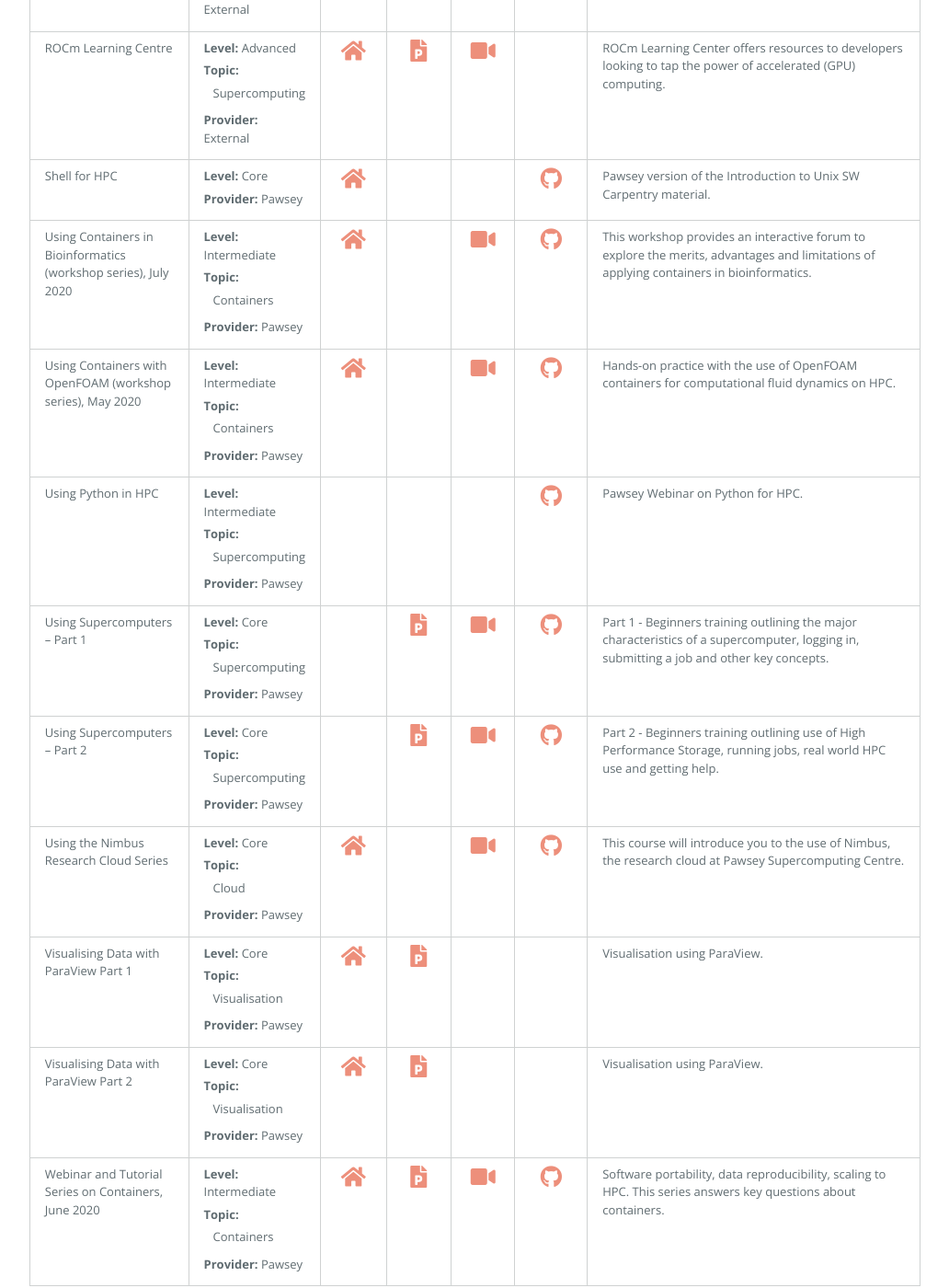
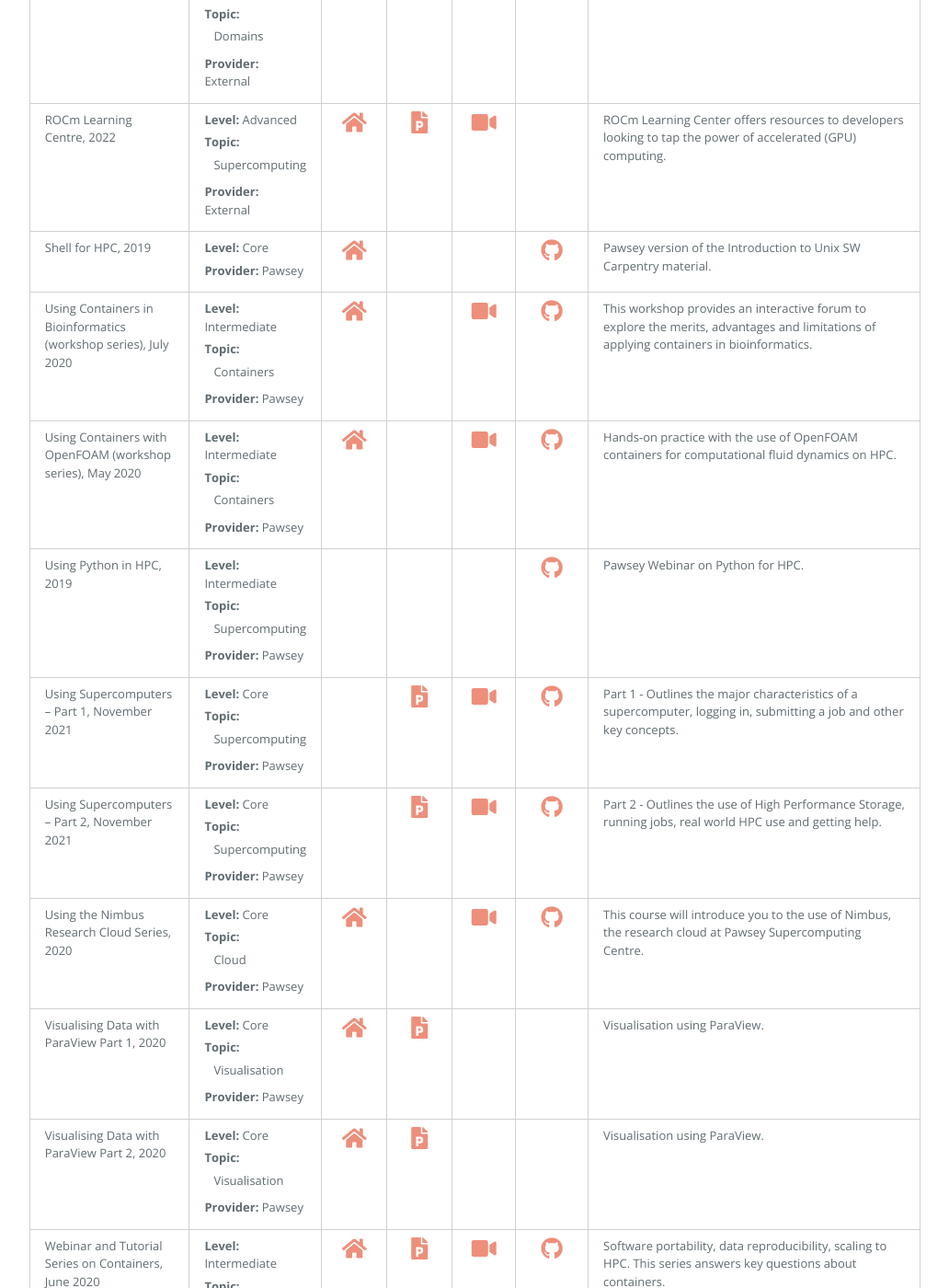
Before and after one commit to PawseySC/PawseySC.github.io, a Jekyll site: the page built from training.md, in a window 1280 px wide and 1400 px high, scrolled down 3635 px. Shown: the whole window at 92% size, without its empty margins (173-1205 px from the left). Built offline with Jekyll 4.4.1, drawn with Linux system fonts in a browser that asks for light colours; our own code applies the rules of GitHub Pages for plain Markdown files; the repository's description, which GitHub fills in, is left out; some of the changed text lies outside the part shown.

Commit message:
Update links.yml
Updated 3 links to new training materials and YouTube videos for Intro to Pawsey and Using Supercomputers Parts 1 and 2. Also, included best guesstimate dates of publication for the other training.

```diff
--- a/_data/links.yml
+++ b/_data/links.yml
@@ -1,6 +1,6 @@
 tableData:
 # Core
-- title: Introduction to the Pawsey Supercomputing Centre
+- title: Introduction to the Pawsey Supercomputing Research Centre, November 2021
   description: Advancing science through supercomputing.
   pageName: training.md
   level: Core
@@ -10,9 +10,9 @@
     - Cloud
     - Visualisation
   provider: Pawsey
-  ppt: https://support.pawsey.org.au/documentation/download/attachments/2162899/Introduction%20to%20Pawsey.pdf?api=v2
-  vid: https://www.youtube.com/watch?v=j2JFCsvsH1g&list=PLmu61dgAX-aZfevU9ZmtQ13bbOeF1GY5u&index=2
-- title: Pawsey Merit Allocation Training 2022
+  ppt: https://support.pawsey.org.au/documentation/download/attachments/2162899/Intro%20to%20Pawsey%2023Nov2021.pdf?api=v2
+  vid: https://www.youtube.com/watch?v=p4zJew_0nTI
+- title: Pawsey Merit Allocation Training, 2022
   description: Setonix overview and merit allocation schemes for 2022.
   pageName: training.md
   level: Core
@@ -20,25 +20,25 @@
   provider: Pawsey
   ppt: https://support.pawsey.org.au/documentation/download/attachments/2162899/Pawsey%20Merit%20Allocation%20Training%202021.pdf?api=v2
   vid: https://www.youtube.com/watch?v=XpAg5zsNu3g
-- title: Using Supercomputers – Part 1
-  description: Part 1 - Beginners training outlining the major characteristics of a supercomputer, logging in, submitting a job and other key concepts.
+- title: Using Supercomputers – Part 1, November 2021
+  description: Part 1 - Outlines the major characteristics of a supercomputer, logging in, submitting a job and other key concepts.
   pageName: training.md
   level: Core
   topic: Supercomputing
   provider: Pawsey
-  ppt: https://support.pawsey.org.au/documentation/download/attachments/2162899/UsingSupercomputersPart1V01.pdf?api=v2
-  vid: https://www.youtube.com/watch?v=5myCBDNn5is&list=PLmu61dgAX-aZfevU9ZmtQ13bbOeF1GY5u&index=3
+  ppt: https://support.pawsey.org.au/documentation/download/attachments/2162899/Using%20Supercomputers%20-%20Part%201%2024Nov2021.pdf?api=v2
+  vid: https://www.youtube.com/watch?v=eDE2MaEkyxA
   git: https://github.com/PawseySC/Introductory-Supercomputing
-- title: Using Supercomputers – Part 2
-  description: Part 2 - Beginners training outlining use of High Performance Storage, running jobs, real world HPC use and getting help.
+- title: Using Supercomputers – Part 2, November 2021
+  description: Part 2 - Outlines the use of High Performance Storage, running jobs, real world HPC use and getting help.
   pageName: training.md
   level: Core
   topic: Supercomputing
   provider: Pawsey
-  ppt: https://support.pawsey.org.au/documentation/download/attachments/2162899/UsingSupercomputersPart2V01.pdf?api=v2
-  vid: https://www.youtube.com/watch?v=l-S_dzCHcKk&list=PLmu61dgAX-aZfevU9ZmtQ13bbOeF1GY5u&index=3
+  ppt: https://support.pawsey.org.au/documentation/download/attachments/2162899/Using%20Supercomputers%20Part%202%2024Nov2021.pdf?api=v2
+  vid: https://www.youtube.com/watch?v=GQhunjns0Wk
   git: https://github.com/PawseySC/Introductory-Supercomputing
-- title: Intermediate Supercomputing
+- title: Intermediate Supercomputing, May 2019
   description: Intermediate course on developing MPI and OpenMP applications developed by the Pawsey Supercomputing Centre.
   pageName: training.md
   level: Intermediate
@@ -46,14 +46,14 @@
   provider: Pawsey
   ppt: https://support.pawsey.org.au/documentation/download/attachments/2162899/Intermediate%20Supercomputing.pdf?api=v2
   git: https://github.com/PawseySC/Intermediate-Supercomputing
-- title: Shell for HPC
+- title: Shell for HPC, 2019
   description: Pawsey version of the Introduction to Unix SW Carpentry material.
   pageName: training.md
   level: Core
   provider: Pawsey
   url: https://pawseysc.github.io/shell-hpc
   git: https://github.com/PawseySC/shell-hpc
-- title: Using the Nimbus Research Cloud Series
+- title: Using the Nimbus Research Cloud Series, 2020
   description: This course will introduce you to the use of Nimbus, the research cloud at Pawsey Supercomputing Centre.
   pageName: training.md
   level: Core
@@ -62,7 +62,7 @@
   url: https://pawseysc.github.io/using-nimbus
   vid: https://www.youtube.com/playlist?list=PLmu61dgAX-aYar4Fpust_u3mpDt07T2jl
   git: https://github.com/PawseySC/using-nimbus
-- title: Introducing Remote Visualisation
+- title: Introducing Remote Visualisation, November 2021
   description: Introduction to remote visualisation facilities at Pawsey.
   pageName: training.md
   level: Core
@@ -71,7 +71,7 @@
   url: https://vis.pawsey.org.au/training
   ppt: https://vis.pawsey.org.au/training/intro-to-remotevis
   vid: https://www.youtube.com/watch?v=aZgyjpsglSU&list=PLmu61dgAX-aZfevU9ZmtQ13bbOeF1GY5u&index=4
-- title: Visualising Data with ParaView Part 1
+- title: Visualising Data with ParaView Part 1, 2020
   description: Visualisation using ParaView.
   pageName: training.md
   level: Core
@@ -79,7 +79,7 @@
   provider: Pawsey
   url: https://vis.pawsey.org.au/training
   ppt: https://vis.pawsey.org.au/training/paraview-part1/#/
-- title: Visualising Data with ParaView Part 2
+- title: Visualising Data with ParaView Part 2, 2020
   description: Visualisation using ParaView.
   pageName: training.md
   level: Core
@@ -88,42 +88,42 @@
   url: https://vis.pawsey.org.au/training
   ppt: https://vis.pawsey.org.au/training/paraview-part2/#/
 # Developer
-- title: Develop with MPI
+- title: Develop with MPI, October 2018
   description: Introduction to parallel programming with MPI.
   pageName: training.md
-  level: Advanced
+  level: Intermediate
   topic: Supercomputing
   provider: Pawsey
   ppt: https://support.pawsey.org.au/documentation/download/attachments/2162899/Parallelize%20your%20Code%20with%20MPI.pdf?api=v2
   git: https://github.com/PawseySC/Develop-with-MPI
-- title: Develop with OpenMP
+- title: Develop with OpenMP, October 2018
   description: Introduction to parallel programming with OpenMP.
   pageName: training.md
-  level: Advanced
+  level: Intermediate
   topic: Supercomputing
   provider: Pawsey
   ppt: https://support.pawsey.org.au/documentation/download/attachments/2162899/Parallelize%20your%20Code%20with%20OpenMP.pdf?api=v2
   git: https://github.com/PawseySC/Develop-with-OpenMP
-- title: Develop with CUDA
+- title: Develop with CUDA, 2021
   description: GPU programming essentials with CUDA.
   pageName: training.md
-  level: Advanced
+  level: Intermediate
   topic: Supercomputing
   provider: Pawsey
   ppt: https://support.pawsey.org.au/documentation/download/attachments/2162899/GPU%20Programming%20Essentials.pdf?api=v2
   git: https://github.com/PawseySC/Develop-with-CUDA
-- title: Develop with OpenACC
-  description: Introduction to GPU programming with OpenACC.
+- title: Develop with OpenACC, October 2018
+  description: Accelerate code on GPUs with OpenACC.
   pageName: training.md
-  level: Advanced
+  level: Intermediate
   topic: Supercomputing
   provider: Pawsey
   ppt: https://support.pawsey.org.au/documentation/download/attachments/2162899/Introduction%20to%20OpenACC.pdf?api=v2
   git: https://github.com/PawseySC/Develop-with-OpenACC
-- title: Optimising Serial Code
+- title: Optimising Serial Code, 2021
   description: Introduction to serial code optimisation.
   pageName: training.md
-  level: Advanced
+  level: Intermediate
   topic: Supercomputing
   provider: Pawsey
   ppt: https://support.pawsey.org.au/documentation/download/attachments/2162899/Optimising%20Serial%20Code.pdf?api=v2
@@ -174,7 +174,7 @@
   provider: Pawsey
   url: https://pawseysc.github.io/sc19-containers
   git: https://github.com/pawseysc/sc19-containers
-- title: Container Workflows
+- title: Container Workflows, 2020
   description: Tutorial on containers in HPC and Cloud.
   pageName: training.md
   level: Intermediate
@@ -197,30 +197,30 @@
   topic: Containers
   provider: Pawsey
   git: https://github.com/PawseySC/bio-workshop-18
-- title: Overview of Containers in HPC
+- title: Overview of Containers in HPC, February 2019
   description: Pawsey Webinar on containers for HPC.
   pageName: training.md
-  level: Intermediate
+  level: Beginning
   topic: Containers
   provider: Pawsey
   ppt: https://support.pawsey.org.au/documentation/download/attachments/2162899/Overview%20of%20Containers%20in%20HPC.pdf?api=v2
   git: https://github.com/PawseySC/Overview-of-Containers-in-HPC
 # Misc Webinars
-- title: Cosmic Machines
+- title: Cosmic Machines, September 2019
   description: Introductory workshop for Machine Learning in observational astronomy.
   pageName: training.md
   level: Intermediate
   topic: Data
   provider: Pawsey
   git: https://github.com/PawseySC/cosmic-machines
-- title: Using Python in HPC
+- title: Using Python in HPC, 2019
   description: Pawsey Webinar on Python for HPC.
   pageName: training.md
   level: Intermediate
   topic: Supercomputing
   provider: Pawsey
   git: https://github.com/PawseySC/Using-Python-in-HPC
-- title: Data Intensive Workflows
+- title: Data Intensive Workflows, May 2019
   description: Workshop on data-intensive workflows at Data Science Week 2019, featuring Slurm, Dask and Nextflow.
   pageName: training.md
   level: Intermediate
@@ -229,7 +229,7 @@
   ppt: https://support.pawsey.org.au/documentation/download/attachments/2162899/Data%20Intensive%20Workflows%20in%20HPC.pdf?api=v2
   git: https://github.com/PawseySC/data-intensive-workflows
 # External
-- title: Nextflow Training Workshop 2020
+- title: Nextflow Training Workshop, 2020
   description: Nextflow enables scalable and reproducible scientific workflows. This workshop is a deep dive into its most prominent features.
   pageName: training.md
   level: Intermediate
@@ -237,7 +237,7 @@
   provider: External
   url: https://seqera.io/training
   vid: https://www.youtube.com/playlist?list=PLPZ8WHdZGxmUv4W8ZRlmstkZwhb_fencI
-- title: High-Performance Computing with Python 2021
+- title: High-Performance Computing with Python, 2021
   description: The course shows how Python can be used on parallel architectures and how to optimize critical parts of code using various tools.
   pageName: training.md
   level: Advanced
@@ -246,7 +246,7 @@
   url: https://www.cscs.ch/events/events/event-detail/high-performance-computing-with-python-4
   vid: https://www.youtube.com/playlist?list=PL1tk5lGm7zvR__U3b3HmhSqJSDQh1bwPP
   git: https://github.com/eth-cscs/PythonHPC
-- title: Kokkos Lecture Series 2020
+- title: Kokkos Lecture Series, 2020
   description: Kokkos implements a programming model in C++ for writing performance portable applications targeting all major HPC platforms. This series presents an extensive introduction into everything necessary to start using Kokkos.
   pageName: training.md
   level: Advanced
@@ -256,7 +256,7 @@
   ppt: https://github.com/kokkos/kokkos-tutorials/wiki/Kokkos-Lecture-Series
   vid: https://github.com/kokkos/kokkos-tutorials/wiki/Kokkos-Lecture-Series
   git: https://github.com/kokkos/kokkos-tutorials
-- title: ROCm Learning Centre
+- title: ROCm Learning Centre, 2022
   description: ROCm Learning Center offers resources to developers looking to tap the power of accelerated (GPU) computing.
   pageName: training.md
   level: Advanced
@@ -265,7 +265,7 @@
   url: https://developer.amd.com/resources/rocm-resources/rocm-learning-center
   ppt: https://developer.amd.com/resources/rocm-resources/rocm-learning-center
   vid: https://developer.amd.com/resources/rocm-resources/rocm-learning-center
-- title: PLUMED Masterclass 2021
+- title: PLUMED Masterclass, 2021
   description: This is a series of virtual and interactive classes, each one focused on a specific theme ranging from basic concepts to advanced topics in molecular simulations.
   pageName: training.md
   level: Intermediate
@@ -274,7 +274,7 @@
   url: https://www.plumed.org/masterclass
   vid: https://www.plumed.org/masterclass
   git: https://github.com/plumed?q=masterclass&type=&language=&sort=
-- title: LAMMPS Virtual Workshop and Symposium 2021
+- title: LAMMPS Virtual Workshop and Symposium, 2021
   description: The workshop and symposium include a beginner tutorial on LAMMPS, scientific presentations, and developer sessions.
   pageName: training.md
   level: Intermediate
@@ -283,7 +283,7 @@
   url: https://www.lammps.org/workshops/Aug21
   ppt: https://www.lammps.org/workshops/Aug21/
   vid: https://www.lammps.org/workshops/Aug21
-- title: Quantum ESPRESSO e-School 2021
+- title: Quantum ESPRESSO e-School, 2021
   description: The school provides an introduction to materials and molecular modelling with Quantum ESPRESSO.
   pageName: training.md
   level: Intermediate
@@ -292,7 +292,7 @@
   url: https://indico.ictp.it/event/9616
   ppt: https://indico.ictp.it/event/9616/other-view?view=ictptimetable
   vid: https://indico.ictp.it/event/9616/other-view?view=ictptimetable
-- title: Hands-on Workshop on Computational Biophysics with NAMD and VMD 2021
+- title: Hands-on Workshop on Computational Biophysics with NAMD and VMD, 2021
   description: This workshop covers instruction in state-of-the-art molecular dynamics simulation and free energy techniques using NAMD, bacterial cells simulation with Lattice Microbes (LM) and biomolecular visualization and analysis with VMD.
   pageName: training.md
   level: Intermediate
```
